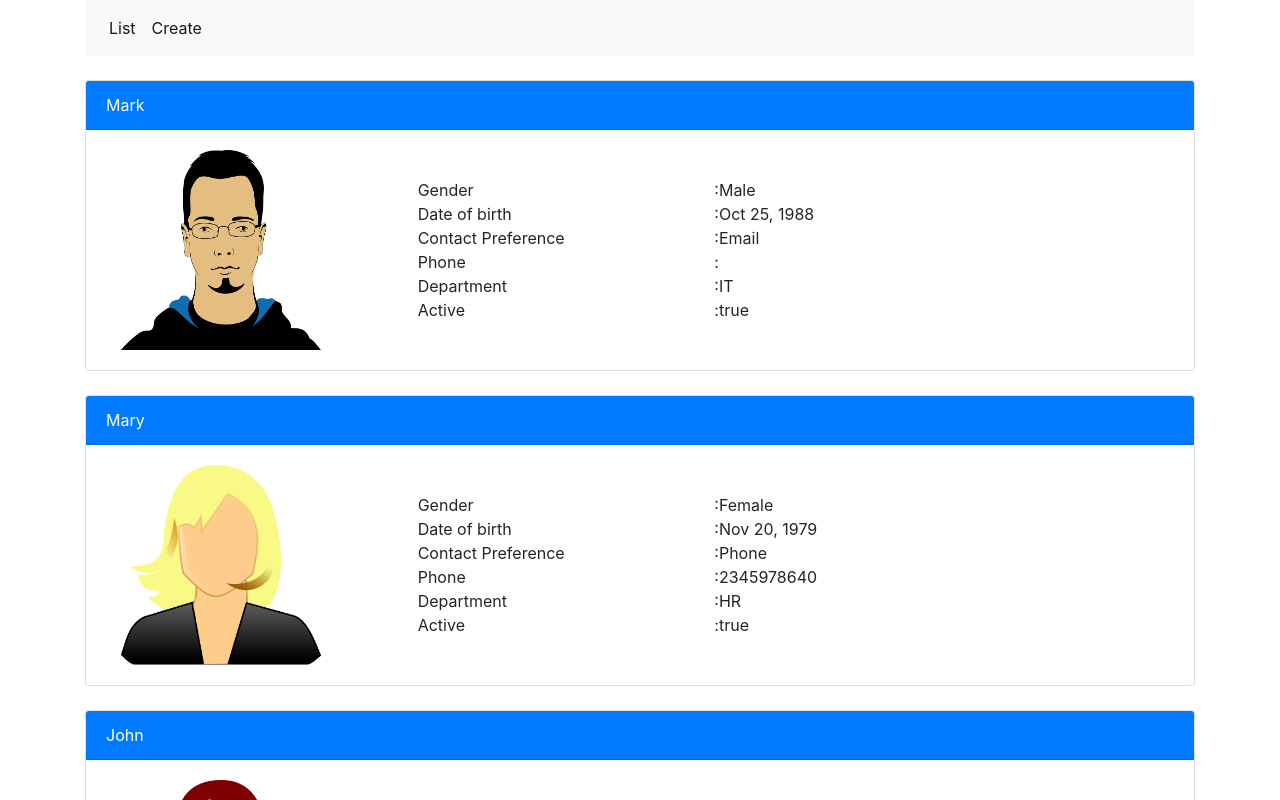
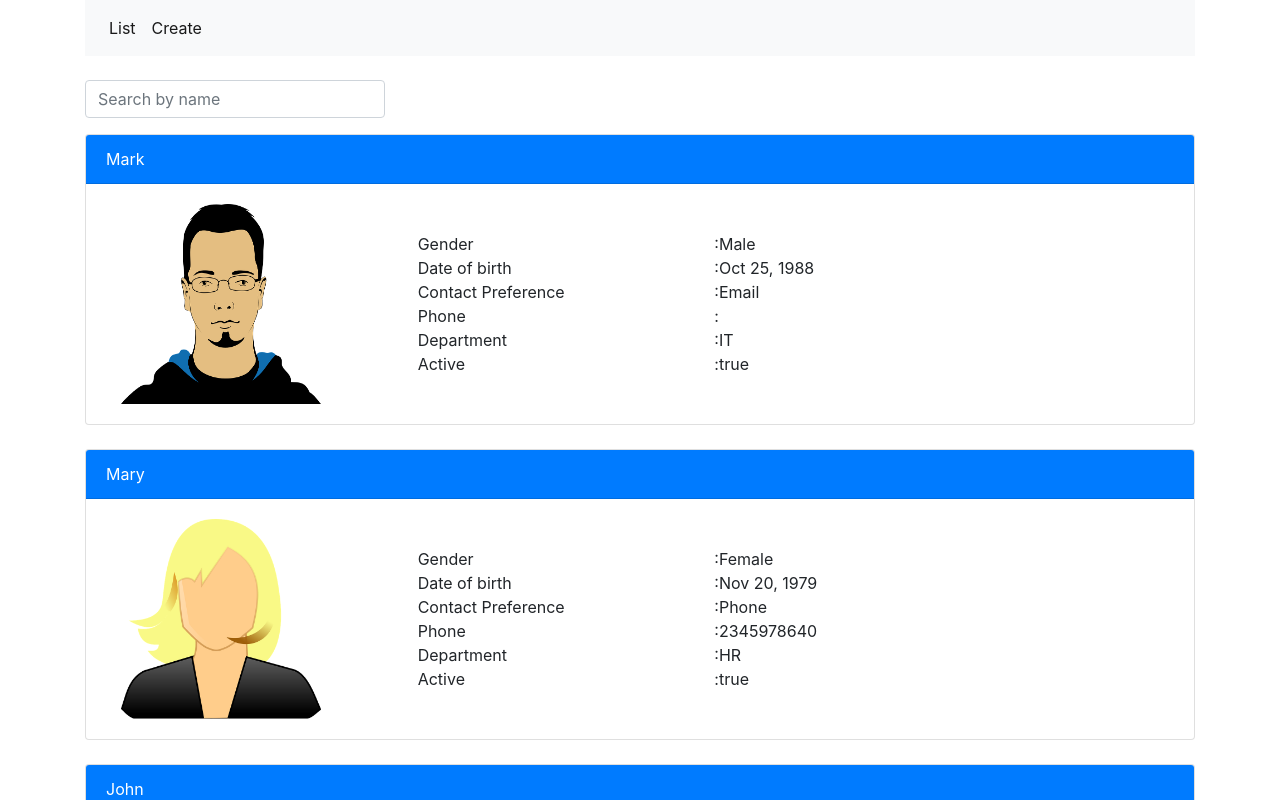
Before and after one commit to eldarburko97/Angular-Fundamentals, an Angular app in the folder AngularCrud/: page /list in a window 1280 px wide. Shown: the top 800 px of the page. Built offline with nearby package versions, Linux system fonts and the light colour scheme.

Commit message:
Data filtering in angular component

```diff
--- a/AngularCrud/src/app/employees/create-employee.component.ts
+++ b/AngularCrud/src/app/employees/create-employee.component.ts
@@ -52,7 +52,8 @@ export class CreateEmployeeComponent implements OnInit {
   }
 
   saveEmployee(): void {
-    this._employeeService.save(this.employee);
+    const newEmployee: Employee = Object.assign({},this.employee);
+    this._employeeService.save(newEmployee);
     this._router.navigate(['list']);
   }
 }
--- a/AngularCrud/src/app/employees/employee-details.component.ts
+++ b/AngularCrud/src/app/employees/employee-details.component.ts
@@ -22,7 +22,6 @@ export class EmployeeDetailsComponent implements OnInit {
       this._id = +params.get('id');
       this.employee = this._employeeService.getEmployee(this._id);
     });
-
   }
 
   getNextEmployee() {
--- a/AngularCrud/src/app/employees/list-employees.component.html
+++ b/AngularCrud/src/app/employees/list-employees.component.html
@@ -1,7 +1,10 @@
+<div class="form-group">
+  <input type="text" class="form-control" placeholder="Search by name" style="width: 300px;" [(ngModel)]="searchTerm">
+</div>
 <h1 *ngIf="dataFromChild">
   {{dataFromChild.name + ' ' + dataFromChild.gender}}
 </h1>
-<div *ngFor="let employee of employees">
+<div *ngFor="let employee of filteredEmployees">
   <div (click)="onClick(employee.id)" class="pointerCursor">
     <app-display-employee [employee]="employee" (notify)="handleNotify($event)"></app-display-employee>
   </div>
--- a/AngularCrud/src/app/employees/list-employees.component.ts
+++ b/AngularCrud/src/app/employees/list-employees.component.ts
@@ -10,16 +10,32 @@ import { EmployeeService } from './employee.service';
 })
 export class ListEmployeesComponent implements OnInit {
   employees: Employee[];
+  filteredEmployees: Employee[];
   // employeeToDisplay: Employee;
   // private arrayIndex = 1;
   dataFromChild: Employee;
+  private _searchTerm: string;
+  get searchTerm(): string {
+    return this._searchTerm;
+    console.log("Get search term: " + this._searchTerm);
+  }
+
+  set searchTerm(value: string) {
+    this._searchTerm = value;
+    this.filteredEmployees = this.filterEmployees(value);
+    console.log("Set search term: " + this._searchTerm);
+  }
   constructor(private _employeeService: EmployeeService, private _router: Router, private _route: ActivatedRoute) { }
 
   ngOnInit() {
     this.employees = this._employeeService.getEmployees();
     // this.employeeToDisplay = this.employees[0];
+    this.filteredEmployees = this.employees;
   }
 
+  filterEmployees(searchString: string) {
+    return this.employees.filter(employee => employee.name.toLocaleLowerCase().indexOf(searchString.toLocaleLowerCase()) !== -1);
+  }
   // nextEmployee(): void{
   //   if(this.employeeToDisplay.id <=2){
   //     this.employeeToDisplay = this.employees[this.arrayIndex];
@@ -30,12 +46,12 @@ export class ListEmployeesComponent implements OnInit {
   //   }
   // }
 
-  handleNotify(eventData: Employee){
+  handleNotify(eventData: Employee) {
     this.dataFromChild = eventData;
   }
 
-  onClick(employeeId: number){
-    this._router.navigate(['/employees',employeeId]);
+  onClick(employeeId: number) {
+    this._router.navigate(['/employees', employeeId]);
   }
 
 }
```
